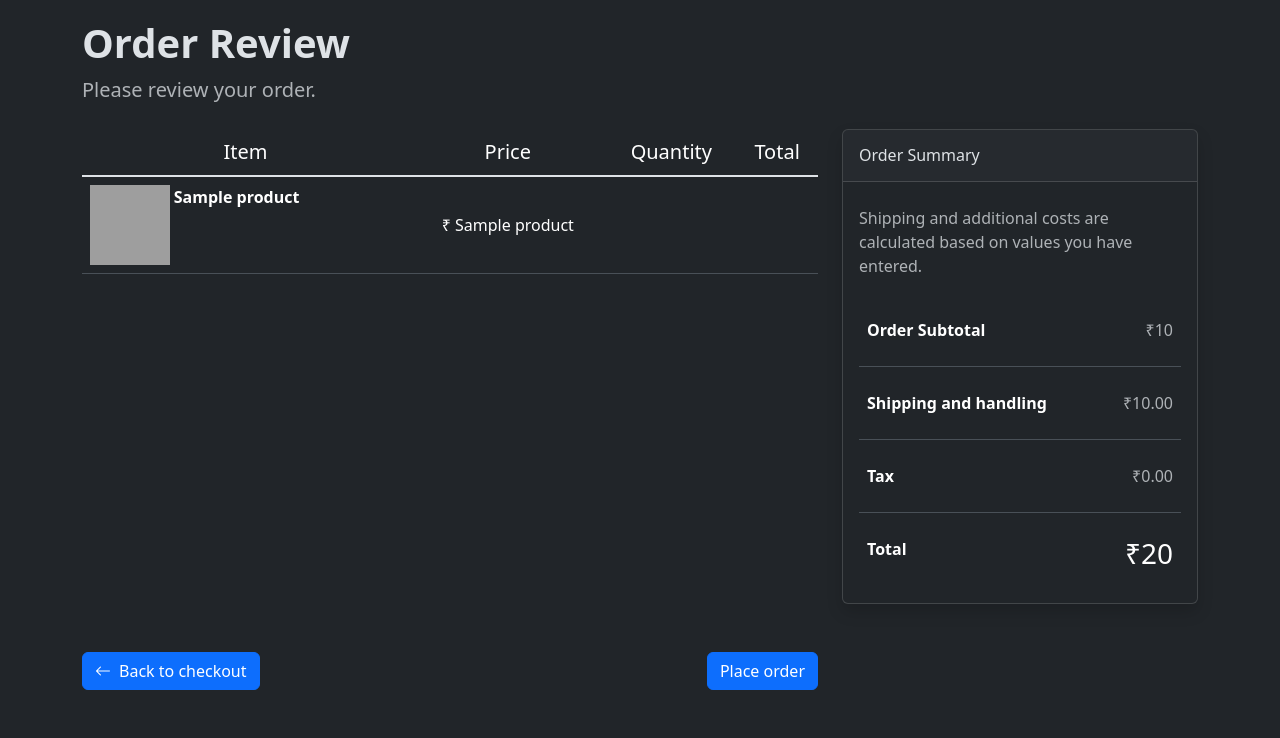
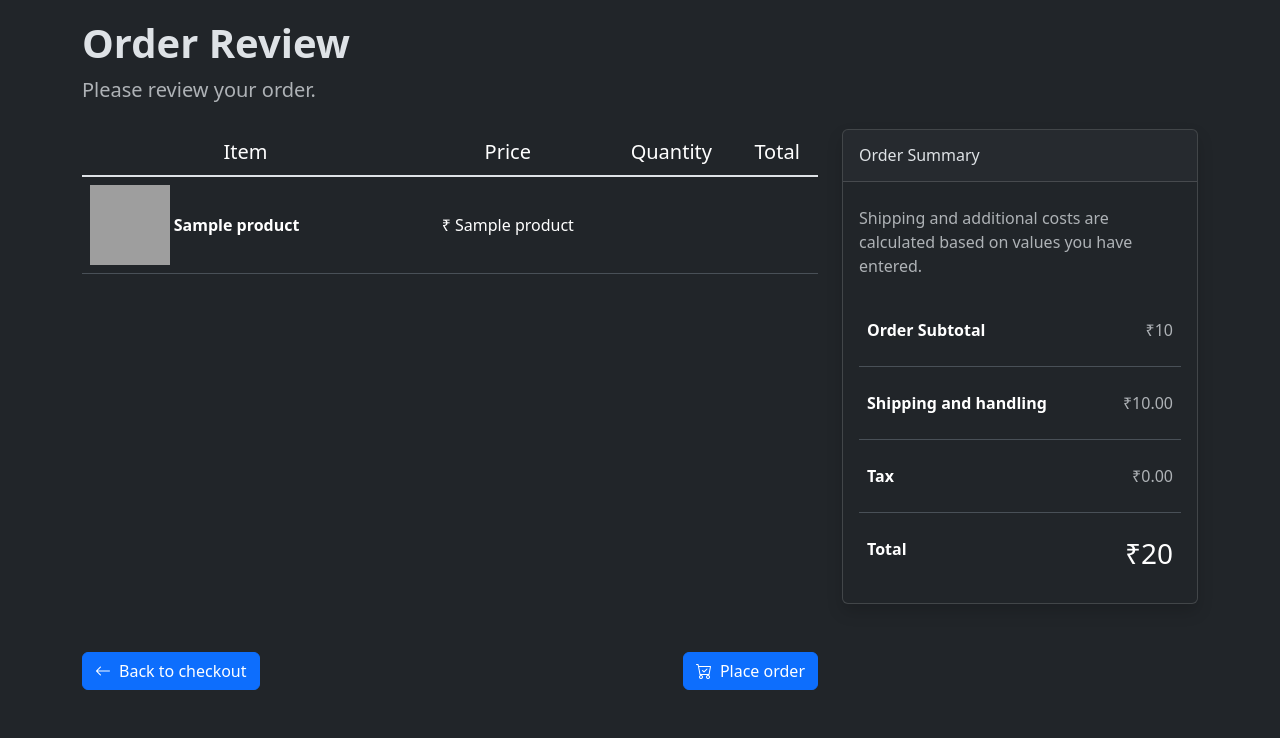
Before and after one commit to henry-jacq/eazycart, a Flask app: template templates/review.html in a window 1280 px wide. Shown: the part 154-892 px from the top of the page. Run offline with Flask 3, Linux system fonts and the light colour scheme; the template is opened without the code that fills it: most values are stand-ins (such as "Sample title", 1, 10 or a date in 2020); grey boxes are pictures that could not be loaded.

Commit message:
Modified review page view

```diff
--- a/templates/review.html
+++ b/templates/review.html
@@ -11,11 +11,11 @@
             <div class="table-responsive">
                 <table class="table table-hover align-middle">
                     <thead>
-                        <tr class="fs-5 text-center">
-                            <th class="fw-normal" scope="col">Item</th>
-                            <th class="fw-normal" scope="col">Price</th>
-                            <th class="fw-normal" scope="col">Quantity</th>
-                            <th class="fw-normal" scope="col">Total</th>
+                        <tr class="fs-5 text-start">
+                            <th class="fw-normal text-sm-center" scope="col">Item</th>
+                            <th class="fw-normal text-sm-center" scope="col">Price</th>
+                            <th class="fw-normal text-sm-center" scope="col">Quantity</th>
+                            <th class="fw-normal text-sm-center" scope="col">Total</th>
                         </tr>
                     </thead>
                     <tbody class="table-group-divider">
@@ -26,7 +26,7 @@
                                     <div class="col-md-3">
                                         <img alt="{{p[6]}}" src="{{ url_for('static', filename='products/' + p[6]) }}" width="80" height="80">
                                     </div>
-                                    <div class="col-md-8 col-sm-3 text-start text-wrap">
+                                    <div class="col-md-8 col-sm-3 my-auto text-start text-wrap">
                                         <label class="my-auto">{{p[1]}}</label>
                                     </div>
                                 </div>
@@ -78,7 +78,7 @@
         <div class="col-lg-8">
             <div class="d-flex align-items-center justify-content-between">
                 <a href="/checkout" class="btn btn-primary" type="button"><i class="bi bi-arrow-left me-2"></i>Back to checkout</a>
-                <button class="btn btn-primary" type="button">Place order</button>
+                <button class="btn btn-primary" type="button"><i class="bi bi-cart-check me-2"></i>Place order</button>
             </div>
         </div>
     </div>
```
